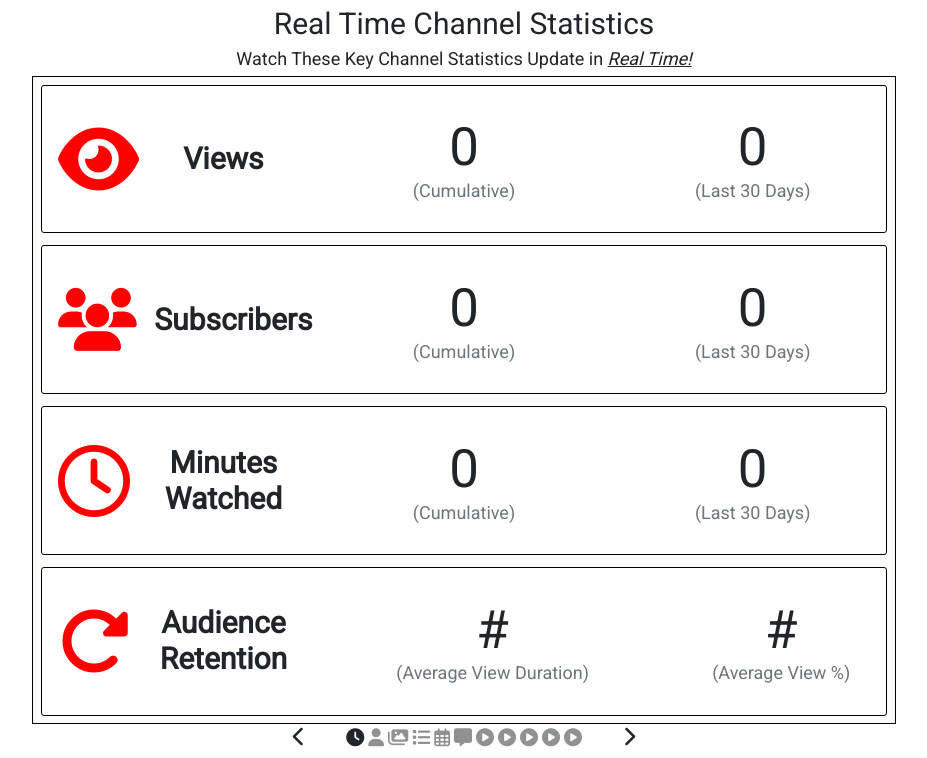
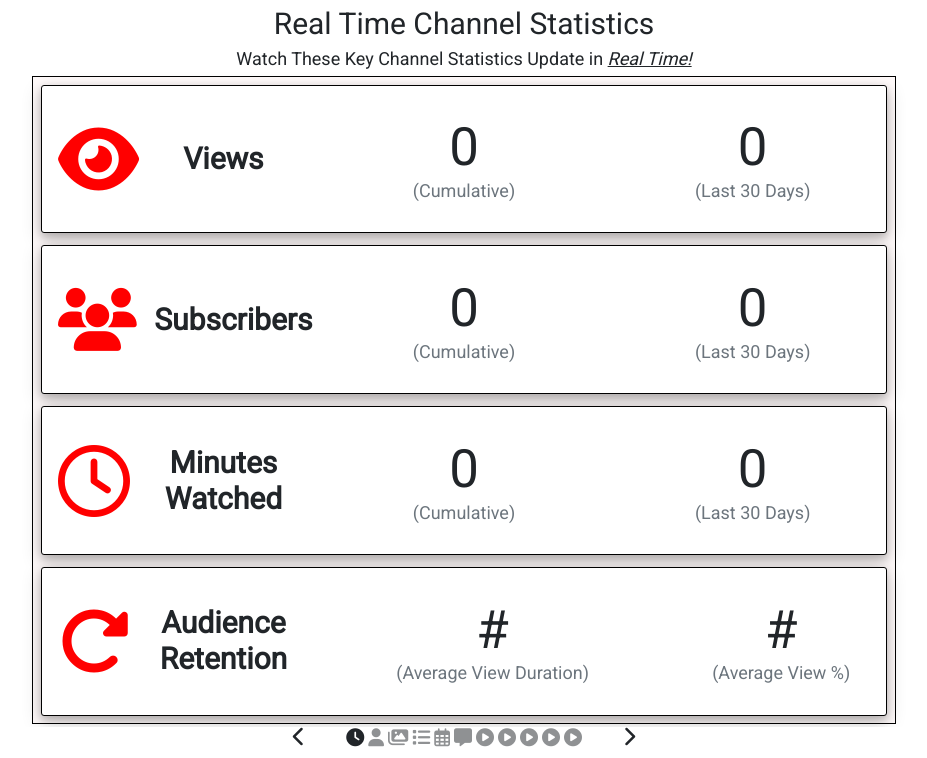
Before and after one commit to automationdirectvideo/ADCVideoDashboard, a PHP site: page / in a window 1280 px wide. Shown: the part 42-800 px from the top of the page, without its empty margins (176-1103 px from the left). Run offline with PHP 8.4, Linux system fonts and the light colour scheme; some libraries are stand-ins or nearby versions.

Commit message:
Add shadows to dashboard boxes

```diff
--- a/css/styles-dark.css
+++ b/css/styles-dark.css
@@ -4,8 +4,12 @@ body.dark {
   background-color: #111;
 }
 
+body.dark .outer-shell {
+  background-color: #555;
+}
+
 body.dark .navbar,
-body.dark .outer-shell {
+body.dark .outer-shell-dark {
   background-color: #333;
 }
 
--- a/css/styles.css
+++ b/css/styles.css
@@ -373,6 +373,12 @@ footer {
   background-color: white;
   border: solid black 1px;
   border-radius: 0.25rem;
+  -moz-box-shadow: 0 4px 8px 0 rgba(0, 0, 0, 0.2),
+      0 6px 20px 0 rgba(0, 0, 0, 0.19);
+  -webkit-box-shadow: 0 4px 8px 0 rgba(0, 0, 0, 0.2),
+      0 6px 20px 0 rgba(0, 0, 0, 0.19);
+  box-shadow: 0 4px 8px 0 rgba(0, 0, 0, 0.2),
+      0 6px 20px 0 rgba(0, 0, 0, 0.19);
   overflow: hidden;
   padding: 0.3333rem;
 }
--- a/index.html
+++ b/index.html
@@ -267,7 +267,7 @@
               <div class="carousel-item" id="thumbnails">
                 <h1>1000 Thumbnail Dashboard</h1>
                 <h4>We have <span style="text-decoration:underline;" id="num-videos">1000+</span> videos servicing the entire chain!</h4>
-                <div class="outer-shell container mb-1">
+                <div class="outer-shell outer-shell-dark container mb-1">
                   <div class="scroll-y" id="thumbnail-wrapper">
                     <div id="thumbnail-container">
                     </div>
@@ -391,7 +391,7 @@
               <div class="carousel-item" id="top-ten">
                 <h1>Top Ten Dashboard</h1>
                 <h4>Which Products are our Customers Most Interested in Learning About Each Month?</h4>
-                <div class="outer-shell container mb-1">
+                <div class="outer-shell outer-shell-dark container mb-1">
                   <div class="scroll-x" id="top-ten-thumbnail-wrapper">
                     <div class="column" id="top-ten-thumbnail-container">
                     </div>
@@ -401,7 +401,7 @@
               <div class="carousel-item" id="feedback">
                 <h1>User Feedback Dashboard</h1>
                 <h4>What Feedback Are Users Commenting on our YouTube Videos?</h4>
-                <div class="outer-shell container mb-1">
+                <div class="outer-shell outer-shell-dark container mb-1">
                   <div class="scroll-y" style="overflow-x:hidden;" id="feedback-wrapper">
                     <div class="row align-items-center" style="margin-right:0px;" id="feedback-container">
                     </div>
```
